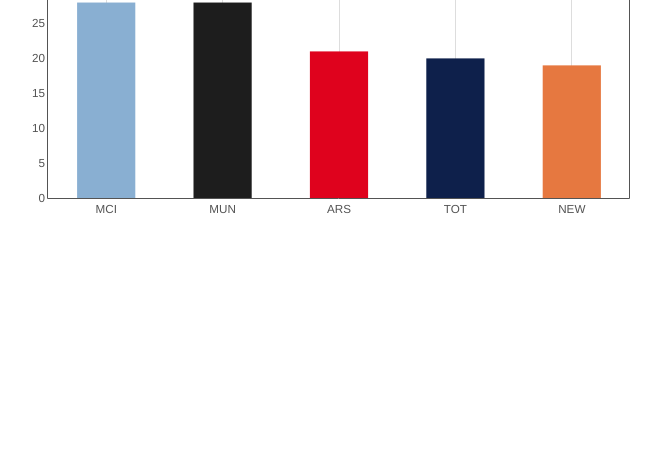
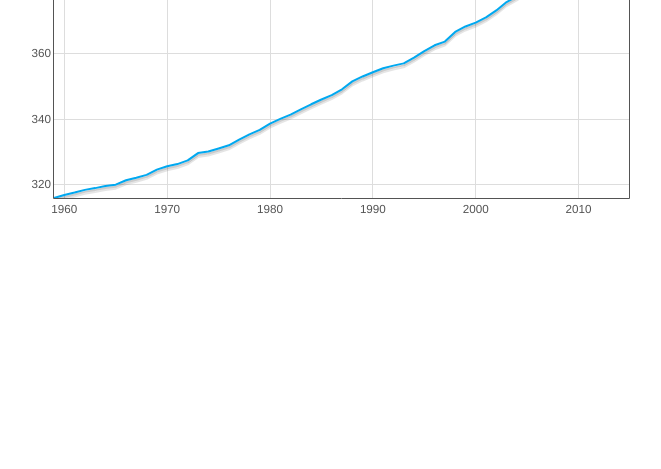
Before and after one commit to zelaznik/d3js-tutorial, a plain HTML site: page chapter-01/section02-continuous-line-chart/index.html in a window 1280 px wide. Shown: the part 331-800 px from the top of the page, without its empty margins (309-970 px from the left). Drawn offline with nearby package versions, Linux system fonts and the light colour scheme.

Commit message:
Basic graph works.

```diff
--- a/chapter-01/section02-continuous-line-chart/index.html
+++ b/chapter-01/section02-continuous-line-chart/index.html
@@ -18,35 +18,132 @@
 
     <script>
       $(document).ready(function() {
-        var years = [[0,2006],[1,2007],[2,2008],[3,2009],[4,2010],[5,2011],[6,2012]];
-        var wins  = [[0,13],[1,11],[2,15],[3,15],[4,18],[5,21],[6,28]];
-        var wins2 = [[[0,28]],[[1,28]],[[2,21]],[[3,20]],[[4,19]]];
-        var teams = [
-          [0, 'MCI'],[1,'MUN'],[2,'ARS'],[3,'TOT'],[4,'NEW']
+        var c02 = [
+          [1959,315.97],
+          [1960,316.91],
+          [1961,317.64],
+          [1962,318.45],
+          [1963,318.99],
+          [1964,319.62],
+          [1965,320.04],
+          [1966,321.38],
+          [1967,322.16],
+          [1968,323.04],
+          [1969,324.62],
+          [1970,325.68],
+          [1971,326.32],
+          [1972,327.45],
+          [1973,329.68],
+          [1974,330.18],
+          [1975,331.08],
+          [1976,332.05],
+          [1977,333.78],
+          [1978,335.41],
+          [1979,336.78],
+          [1980,338.68],
+          [1981,340.10],
+          [1982,341.44],
+          [1983,343.03],
+          [1984,344.58],
+          [1985,346.04],
+          [1986,347.39],
+          [1987,349.16],
+          [1988,351.56],
+          [1989,353.07],
+          [1990,354.35],
+          [1991,355.57],
+          [1992,356.38],
+          [1993,357.07],
+          [1994,358.82],
+          [1995,360.80],
+          [1996,362.59],
+          [1997,363.71],
+          [1998,366.65],
+          [1999,368.33],
+          [2000,369.52],
+          [2001,371.13],
+          [2002,373.22],
+          [2003,375.77],
+          [2004,377.49],
+          [2005,379.80],
+          [2006,381.90],
+          [2007,383.76],
+          [2008,385.59],
+          [2009,387.37],
+          [2010,389.85],
+          [2011,391.63],
+          [2012,393.82],
+          [2013,396.48],
+          [2014,398.61],
+          [2015,400.83]
         ];
 
-        Flotr.draw($("#main-chart")[0], wins2, {
-          title: "<h2>Manchester City Wins (2011-2012)</h2>",
-          colors: ["#89AFD2", "#1D1D1D", "#DF021D", "#0E204B", "#E67840"],
-          bars: {
-            show: true,
-            barWidth: 0.5,
-            shadowSize: 0,
-            fillOpacity: 1,
-            lineWidth: 0
-          },
-          yaxis: {
-            min: 0,
-            tickDecimals: 0
-          },
-          xaxis: {
-            ticks: teams
-          },
-          grid: {
-            horizontalLines: false,
-            vertialLines: false
-          }
-        });
+        var temp = [
+          [1960, 0.0251],
+          [1961, 0.0818],
+          [1962, 0.0924],
+          [1963, 0.11],
+          [1964, -0.1461],
+          [1965, -0.0752],
+          [1966, -0.0204],
+          [1967, -0.0112],
+          [1968, -0.0282],
+          [1969, 0.0937],
+          [1970, 0.0383],
+          [1971, -0.0775],
+          [1972, 0.028],
+          [1973, 0.1654],
+          [1974, -0.0698],
+          [1975, 0.006],
+          [1976, -0.0769],
+          [1977, 0.1996],
+          [1978, 0.1139],
+          [1979, 0.2288],
+          [1980, 0.2651],
+          [1981, 0.3024],
+          [1982, 0.1836],
+          [1983, 0.3429],
+          [1984, 0.151],
+          [1985, 0.1357],
+          [1986, 0.2308],
+          [1987, 0.371],
+          [1988, 0.377],
+          [1989, 0.2982],
+          [1990, 0.435],
+          [1991, 0.4079],
+          [1992, 0.2583],
+          [1993, 0.2857],
+          [1994, 0.342],
+          [1995, 0.4593],
+          [1996, 0.3225],
+          [1997, 0.5185],
+          [1998, 0.6335],
+          [1999, 0.4427],
+          [2000, 0.4255],
+          [2001, 0.5455],
+          [2002, 0.6018],
+          [2003, 0.6145],
+          [2004, 0.5806],
+          [2005, 0.6583],
+          [2006, 0.6139],
+          [2007, 0.6113],
+          [2008, 0.5415],
+          [2009, 0.6354],
+          [2010, 0.7008],
+          [2011, 0.5759],
+          [2012, 0.6219],
+          [2013, 0.6687],
+          [2014, 0.7402],
+          [2015, 0.899],
+          [2016, 0.9659]
+        ];
+
+        Flotr.draw($("#main-chart")[0], [
+            {
+              data: c02,
+              lines: {show: true}
+            }
+        ]);
       });
     </script>
   </body>
```
